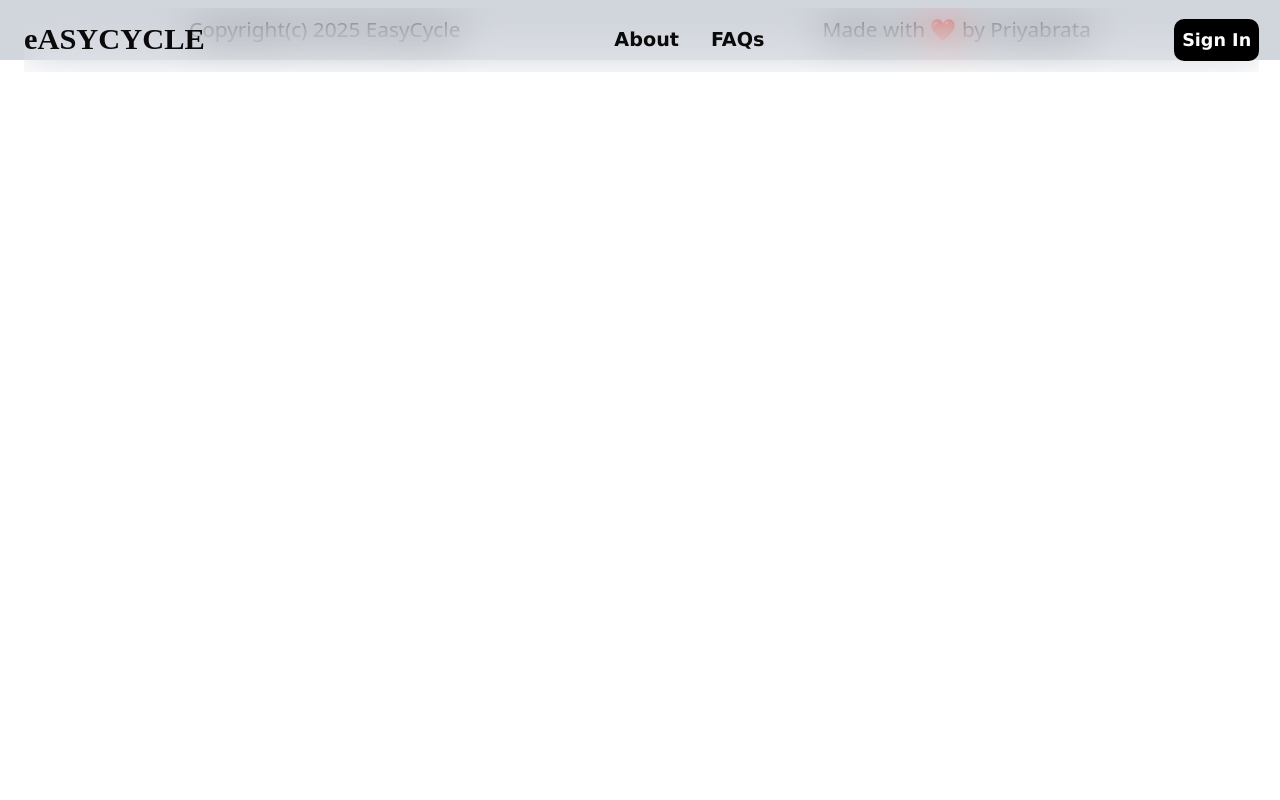
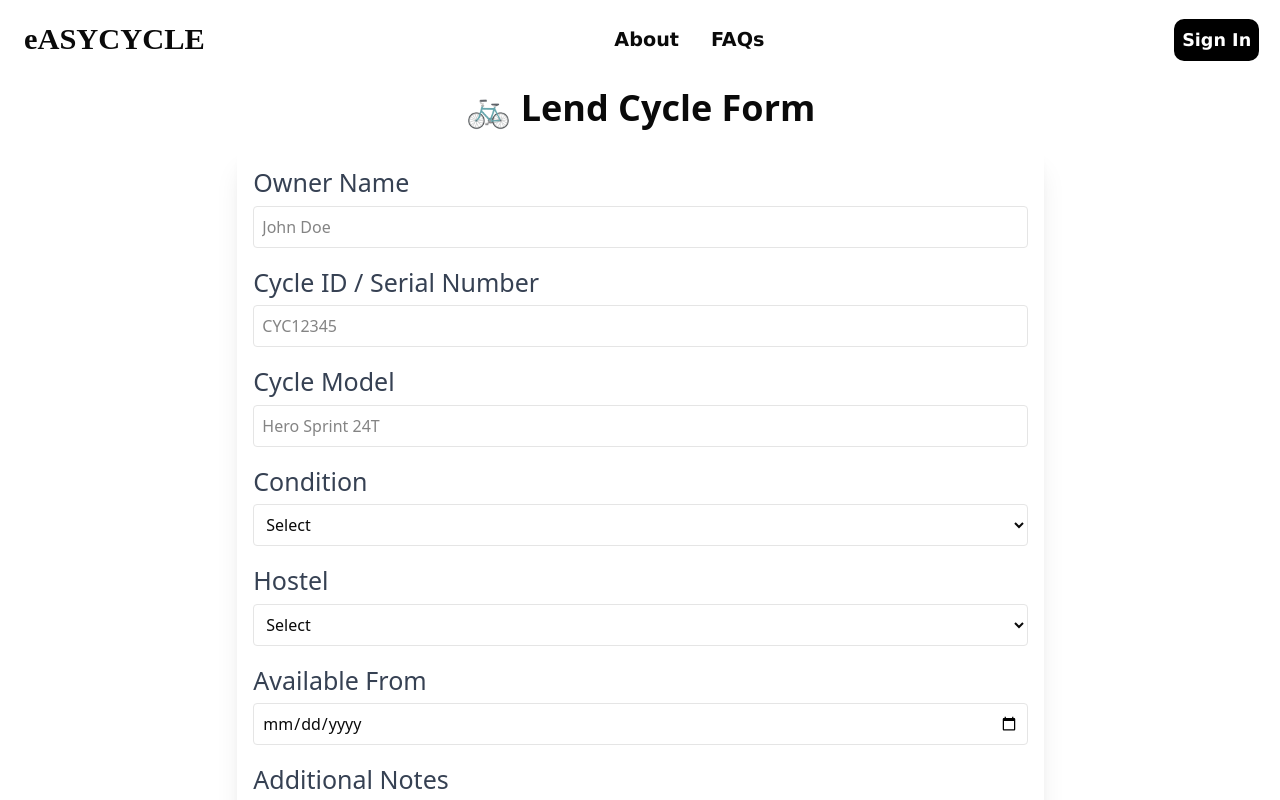
Before and after one commit to priyabrata1122/EasyCycle, a React (Vite) app: page /dashboard/lend_cycle in a window 1280 px wide. Shown: the top 800 px of the page. Built offline with nearby package versions, Linux system fonts and the light colour scheme; no server answers.

Commit message:
New Pages and Components added

```diff
--- /dev/null
+++ b/src/component/Lend_cycle.jsx
@@ -0,0 +1,132 @@
+import React, { useContext, useState } from 'react'
+import { FirebaseContext } from '../context/firebase.jsx'
+import { doc, setDoc } from 'firebase/firestore';
+
+function Lend_cycle() {
+
+  const [lend, setLend] = useState([]);
+  const context = useContext(FirebaseContext);
+  const db = context.db;
+
+
+
+  const handleOnChange = (mname, value) => {
+    setLend({
+      ...lend,
+      [mname]: value
+    })
+  }
+
+  const handleOnSubmit = async (e) => {
+    e.preventDefault();
+    const dataToUpload = {
+      ...lend,
+      present: true
+    };
+    try {
+      await setDoc(doc(db, "Lend", lend.cycleID), dataToUpload);
+      console.log("Document added successful");
+    } catch (error) {
+      console.log("Failed to add document");
+    }
+  }
+
+  // console.log(lend);
+
+  return (
+    <div className='w-[97%] h-auto mt-22 mb-10 relative left-5 flex flex-col items-center min-h-[37rem]'>
+      <h1 className='text-2xl md:text-4xl font-bold'>🚲 Lend Cycle Form </h1>
+
+      <form
+        onSubmit={handleOnSubmit}
+        className="w-[65%] mt-5 p-4 shadow-xl rounded space-y-4">
+        <label className="block">
+          <span className="text-gray-700 text-[17px] md:text-[25px]">Owner Name</span>
+          <input
+            onChange={(e) => {
+              handleOnChange("name", e.target.value);
+            }}
+            type="text" name="ownerName" className="mt-1 block w-full border rounded p-2" placeholder="John Doe" required />
+        </label>
+
+        <label className="block">
+          <span className="text-gray-700 text-[17px] md:text-[25px]">Cycle ID / Serial Number</span>
+          <input
+            onChange={(e) => {
+              handleOnChange("cycleID", e.target.value);
+            }}
+            type="text" name="cycleId" className="mt-1 block w-full border rounded p-2" placeholder="CYC12345" required />
+        </label>
+
+        <label className="block">
+          <span className="text-gray-700 text-[17px] md:text-[25px]">Cycle Model</span>
+          <input
+            onChange={(e) => {
+              handleOnChange("cycleModel", e.target.value);
+            }}
+            type="text" name="cycleModel" className="mt-1 block w-full border rounded p-2" placeholder="Hero Sprint 24T" required />
+        </label>
+
+        <label className="block">
+          <span className="text-gray-700 text-[17px] md:text-[25px]">Condition</span>
+          <select
+            onChange={(e) => {
+              handleOnChange("condition", e.target.value);
+            }}
+            name="condition" className="mt-1 block w-full border rounded p-2" required>
+            <option value="">Select</option>
+            <option value="Excellent">Excellent</option>
+            <option value="Good">Good</option>
+            <option value="Needs Repair">Needs Repair</option>
+          </select>
+        </label>
+
+        <label className="block">
+          <span className="text-gray-700 text-[17px] md:text-[25px]">Hostel</span>
+          <select
+            onChange={(e) => {
+              handleOnChange("hostel", e.target.value);
+            }}
+            name="hostel" className="mt-1 block w-full border rounded p-2" required>
+            <option value="">Select</option>
+            <option value="VS Hall">VS Hall</option>
+            <option value="SD Hall">SD Hall</option>
+            <option value="MV Hall">MV Hall</option>
+            <option value="GDB Hall">GDB Hall</option>
+            <option value="DBA Hall">DBA Hall</option>
+            <option value="MSS Hall">MSS Hall</option>
+            <option value="HB Hall">HB Hall</option>
+            <option value="BF Hall">BF Hall</option>
+            <option value="KMS Hall">KMS Hall</option>
+            <option value="CVR Hall">CVR Hall</option>
+          </select>
+        </label>
+
+        <label className="block">
+          <span className="text-gray-700 text-[17px] md:text-[25px]">Available From</span>
+          <input
+            onChange={(e) => {
+              handleOnChange("available", e.target.value);
+            }}
+            type="date" name="availableFrom" className="mt-1 block w-full border rounded p-2" required />
+        </label>
+
+        <label className="block">
+          <span className="text-gray-700 text-[17px] md:text-[25px]">Additional Notes</span>
+          <textarea
+            onChange={(e) => {
+              handleOnChange("notes", e.target.value);
+            }}
+            name="notes" className="mt-1 block w-full border rounded p-2" placeholder="Any special instructions or info..."></textarea>
+        </label>
+
+        <button
+          type="submit" className="w-full bg-blue-600 text-white py-2 rounded hover:bg-blue-700">
+          Submit Cycle for Lending
+        </button>
+      </form>
+    </div>
+  )
+}
+
+export default Lend_cycle;
--- /dev/null
+++ b/src/component/View_cycle.jsx
@@ -0,0 +1,33 @@
+import React, { useContext, useEffect, useState } from 'react'
+import { FirebaseContext } from '../context/firebase.jsx'
+import { collection, getDocs, query, where } from 'firebase/firestore';
+
+function View_cycle() {
+
+    const context=useContext(FirebaseContext);
+    const db=context.db;
+
+    const [cycle,setCycle]=useState([]);
+
+    useEffect(()=>{
+        const fetchCycle=async ()=>{
+            const q=query(collection(db,"Lend"),where("present","==",true));
+            const snapShot=await getDocs(q);
+            const allCycles=snapShot.docs.map(doc=>({id:doc.id, ...doc.data()}));
+            setCycle(allCycles);
+        }
+
+        fetchCycle();
+    },[db]);
+
+    console.log(cycle);
+
+    return (
+        <div className='w-[97%] h-auto mt-22 mb-10 relative left-5 flex flex-col items-center min-h-[37rem]'>
+            <h1 className='text-2xl md:text-4xl font-bold'>🚲 View Available Cycles </h1>
+
+        </div>
+    )
+}
+
+export default View_cycle;
--- a/src/main.jsx
+++ b/src/main.jsx
@@ -8,6 +8,8 @@ import About from './component/About.jsx'
 import FAQs from './component/FAQs.jsx'
 import Footer from './component/Footer.jsx'
 import Dashboard from './component/Dashboard.jsx'
+import Lend_cycle from './component/Lend_cycle'
+import View_cycle from './component/View_cycle'
 import {FirebaseProvider} from './context/firebase.jsx'
 
 createRoot(document.getElementById('root')).render(
@@ -20,6 +22,8 @@ createRoot(document.getElementById('root')).render(
           <Route path='/about' element={<About/>}/>
           <Route path='/faqs' element={<FAQs/>}/>
           <Route path='/dashboard' element={<Dashboard/>}/>
+          <Route path='/dashboard/lend_cycle' element={<Lend_cycle/>}/>
+          <Route path='/dashboard/view_cycle' element={<View_cycle/>}/>
         </Routes>
         <Footer />
       </BrowserRouter>
```
